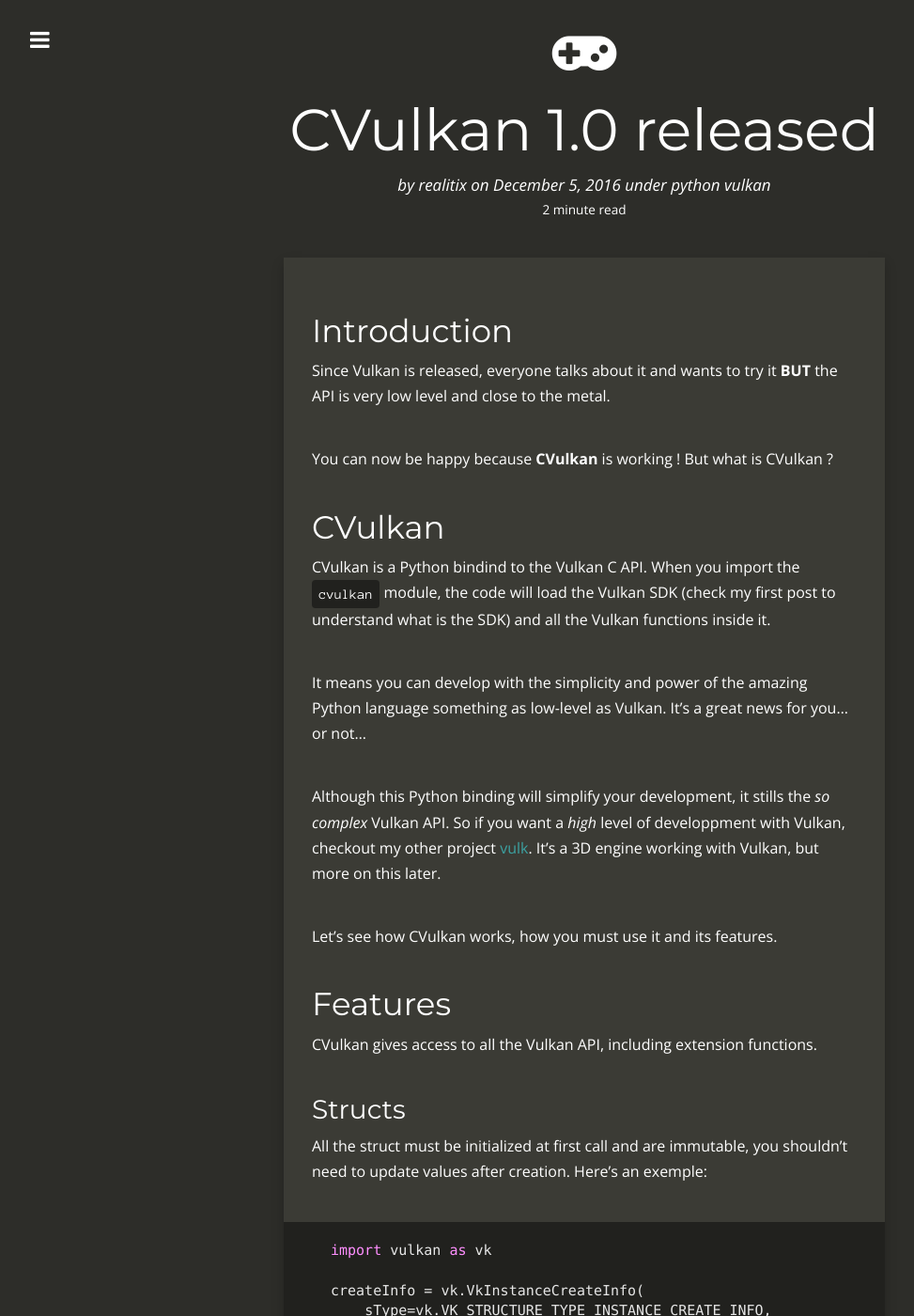
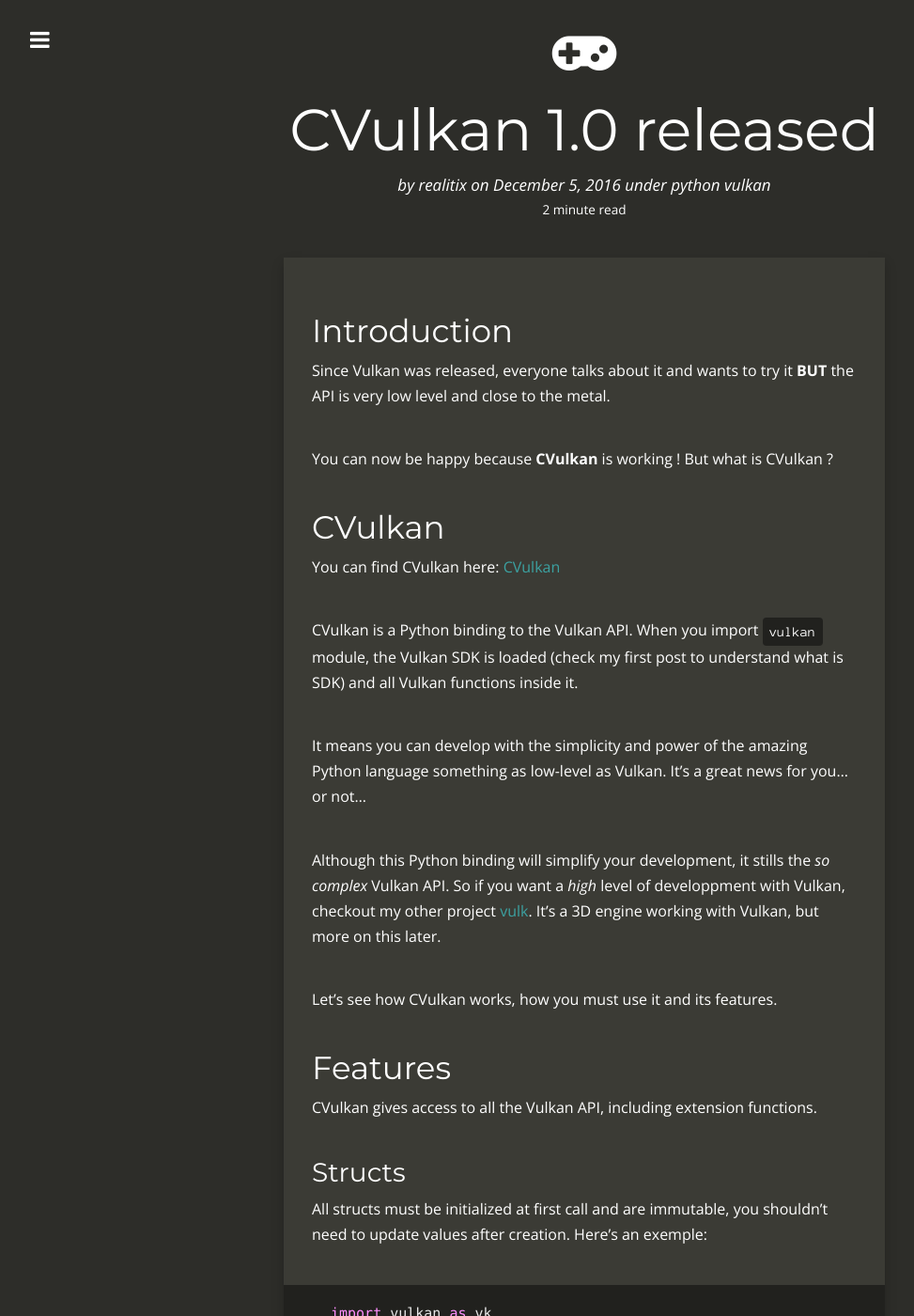
Before and after one commit to realitix/realitix.github.io, a Jekyll site: the page built from _posts/2016-12-05-cvulkan-1-0.md, in a window 1280 px wide and 1400 px high. Shown: the whole window at 94% size, without its empty margins (18-991 px from the left). Built offline with Jekyll 4.4.1, drawn with Linux system fonts in a browser that asks for light colours; nearby versions of some CDN libraries; some of the changed text lies outside the part shown.

Commit message:
update cvulkan post

````diff
--- a/_posts/2016-12-05-cvulkan-1-0.md
+++ b/_posts/2016-12-05-cvulkan-1-0.md
@@ -9,16 +9,18 @@ thumbnail:  gamepad
 
 ## Introduction
 
-Since Vulkan is released, everyone talks about it and wants to try it **BUT**
+Since Vulkan was released, everyone talks about it and wants to try it **BUT**
 the API is very low level and close to the metal.
 
 You can now be happy because **CVulkan** is working ! But what is CVulkan ?
 
 ## CVulkan
 
-CVulkan is a Python bindind to the Vulkan C API. When you import the `cvulkan`
-module, the code will load the Vulkan SDK (check my first post to understand
-what is the SDK) and all the Vulkan functions inside it.
+You can find CVulkan here: [CVulkan](https://github.com/realitix/cvulkan)
+
+CVulkan is a Python binding to the Vulkan API. When you import `vulkan`
+module, the Vulkan SDK is loaded (check my first post to understand
+what is SDK) and all Vulkan functions inside it.
 
 It means you can develop with the simplicity and power of the amazing Python
 language something as low-level as Vulkan. It's a great news for you...
@@ -37,7 +39,7 @@ CVulkan gives access to all the Vulkan API, including extension functions.
 
 ### Structs
 
-All the struct must be initialized at first call and are immutable,
+All structs must be initialized at first call and are immutable,
 you shouldn't need to update values after creation. Here's an exemple:
 
 ```python
@@ -55,7 +57,7 @@ createInfo = vk.VkInstanceCreateInfo(
 ```
 
 It will be one of the first struct you will call. Like you can see, to
-create the struct, you must pass all the parameters at creation time. You
+create the struct, you must pass all parameters at creation time. You
 can see that I provide Python `list`, indeed, the wrapper converts everything
 for us into native Vulkan types.
 
@@ -63,6 +65,7 @@ for us into native Vulkan types.
 
 CVulkan will help you a lot when calling function. In Vulkan, there are three
 types of function:
+
   - functions that create nothing
   - functions that create one object
   - functions that create several objects
@@ -89,9 +92,8 @@ raised and is named `VkErrorExtensionNotPresent` for example.
 
 ### Constants
 
-All the Vulkan constants are available in CVulkan and it provides some fancy
+All Vulkan constants are available in CVulkan and it provides some fancy
 constants like `UINT64_MAX`.
-
 
 ## In the end
 
````
